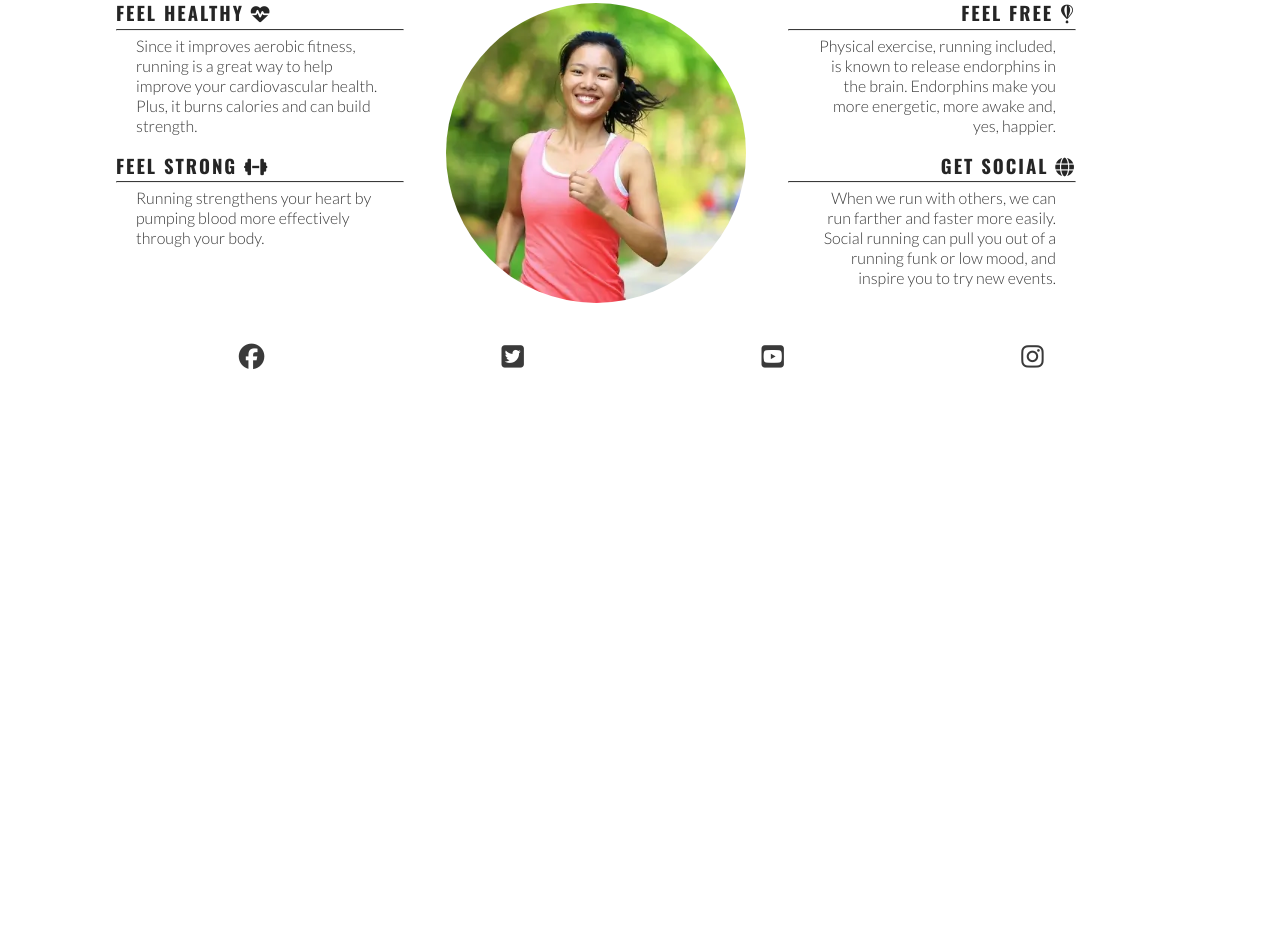
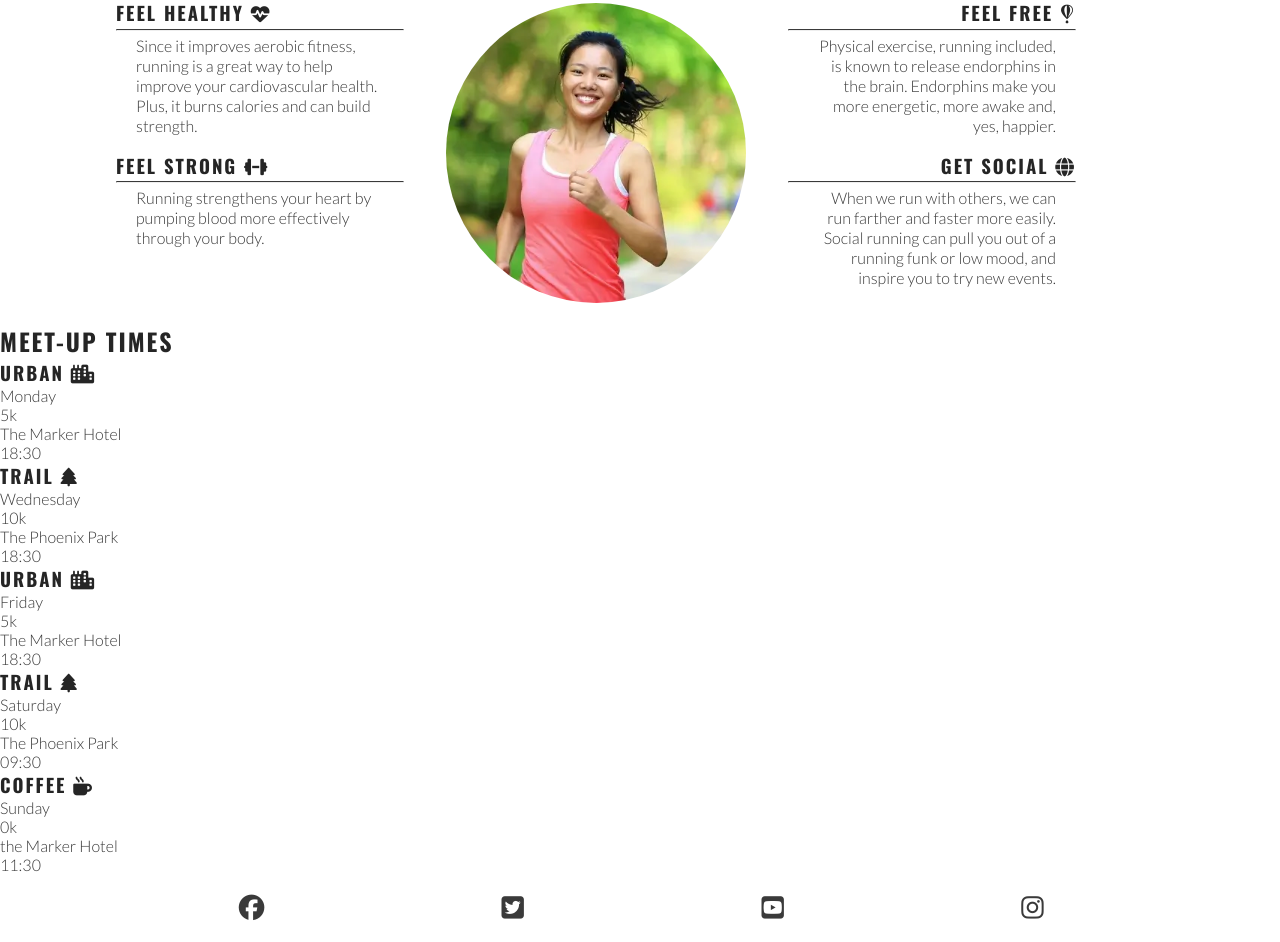
Before and after one commit to Lsverry/Love-running, a plain HTML site: page index.html in a window 1280 px wide. Shown: the part 743-1685 px from the top of the page. Before the commit the page ends 1134 px from the top, so only its background shows below. Drawn offline with nearby package versions, Linux system fonts and the light colour scheme.

Commit message:
Add meetups section on HTML

```diff
--- a/index.html
+++ b/index.html
@@ -73,6 +73,46 @@
                 </div>
             </div>
         </section>
+        <section id="meetup">
+            <h2>Meet-up times</h2>
+            <div id="times">
+                <div>
+                    <h3>Urban <i class="fa-solid fa-city"></i></h3>
+                    <p>Monday</p>
+                    <p>5k</p>
+                    <p>The Marker Hotel</p>
+                    <p>18:30</p>
+                </div>
+                <div>
+                    <h3>Trail <i class="fa-solid fa-tree"></i></h3>
+                    <p>Wednesday</p>
+                    <p>10k</p>
+                    <p>The Phoenix Park</p>
+                    <p>18:30</p>
+                </div>
+                <div>
+                    <h3>Urban <i class="fa-solid fa-city"></i></h3>
+                    <p>Friday</p>
+                    <p>5k</p>
+                    <p>The Marker Hotel</p>
+                    <p>18:30</p>
+                </div>
+                <div>
+                    <h3>Trail <i class="fa-solid fa-tree"></i></h3>
+                    <p>Saturday</p>
+                    <p>10k</p>
+                    <p>The Phoenix Park</p>
+                    <p>09:30</p>
+                </div>
+                <div>
+                    <h3>Coffee <i class="fa-solid fa-mug-hot"></i></h3>
+                    <p>Sunday</p>
+                    <p>0k</p>
+                    <p>the Marker Hotel</p>
+                    <p>11:30</p>
+                </div>
+            </div>
+        </section>
     </main>
     <!--Footer-->
     <footer>
```
